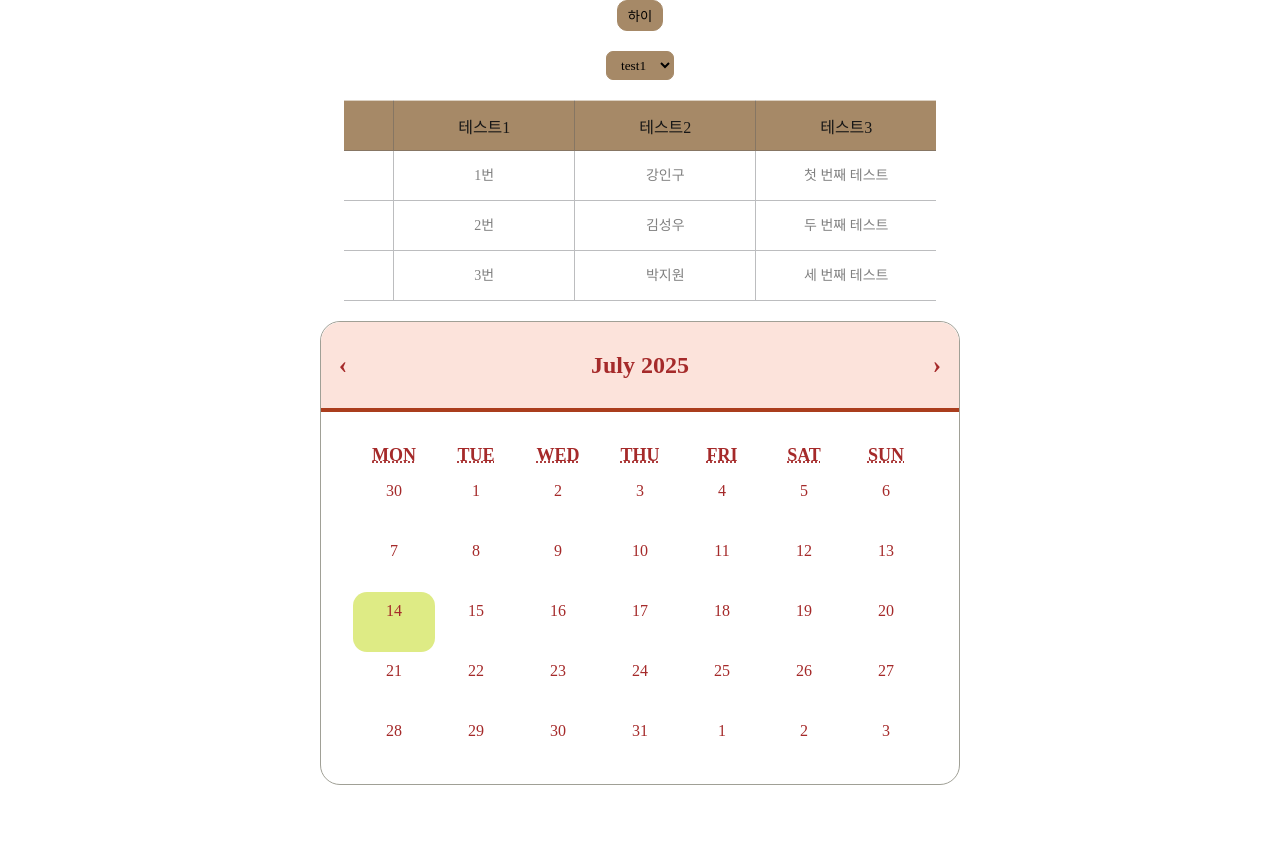
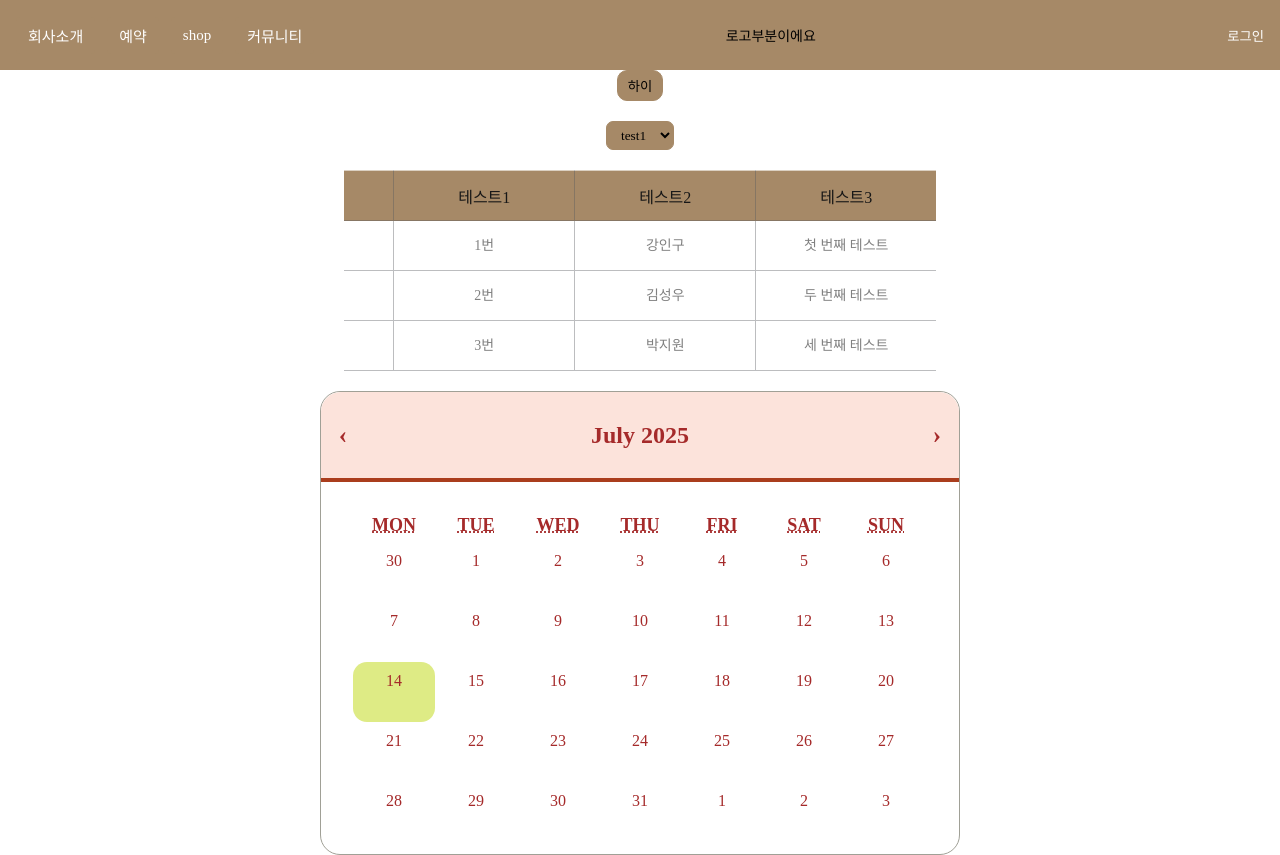
Before and after one commit to GoNyangProject/GoNyangFront, a Next.js app: page / in a window 1280 px wide. Before the commit the page ends 800 px from the top, so only its background shows below. Built offline with nearby package versions, Linux system fonts and the light colour scheme; a web font is replaced by a local one.

Commit message:
헤더 가다만잡아둠

```diff
--- /dev/null
+++ b/components/molecules/LoginButton.tsx
@@ -0,0 +1,12 @@
+import React from 'react';
+import { HeaderLoginWrapper } from '../../styles/components/atom/Header';
+
+const LoginButton = () => {
+    return (
+        <HeaderLoginWrapper>
+            <span>로그인</span>
+        </HeaderLoginWrapper>
+    );
+};
+
+export default LoginButton;
--- /dev/null
+++ b/components/molecules/NavMenu.tsx
@@ -0,0 +1,15 @@
+import React from 'react';
+import { HeaderButton, HeaderNavWrapper } from '../../styles/components/atom/Header';
+
+const NavMenu = () => {
+    return (
+        <HeaderNavWrapper>
+            <HeaderButton>회사소개</HeaderButton>
+            <HeaderButton>예약</HeaderButton>
+            <HeaderButton>shop</HeaderButton>
+            <HeaderButton>커뮤니티</HeaderButton>
+        </HeaderNavWrapper>
+    );
+};
+
+export default NavMenu;
--- /dev/null
+++ b/layouts/Header.tsx
@@ -0,0 +1,17 @@
+'use client';
+import React from 'react';
+import { HeaderLogo, HeaderWrapper } from '../styles/components/atom/Header';
+import NavMenu from '../components/molecules/NavMenu';
+import LoginButton from '../components/molecules/LoginButton';
+
+const Header = () => {
+    return (
+        <HeaderWrapper>
+            <NavMenu />
+            <HeaderLogo>로고부분이에요</HeaderLogo>
+            <LoginButton />
+        </HeaderWrapper>
+    );
+};
+
+export default Header;
--- a/src/app/layout.tsx
+++ b/src/app/layout.tsx
@@ -1,5 +1,7 @@
 import type { Metadata } from 'next';
 import '../../styles/globals.css';
+import Header from '../../layouts/Header';
+import React from 'react';
 
 export const metadata: Metadata = {
     title: 'toss뿌로젝트',
@@ -13,7 +15,10 @@ export default function RootLayout({
 }>) {
     return (
         <html lang="en">
-            <body>{children}</body>
+            <body>
+                <Header />
+                {children}
+            </body>
         </html>
     );
 }
--- /dev/null
+++ b/styles/components/atom/Header.ts
@@ -0,0 +1,46 @@
+import styled from 'styled-components';
+
+export const HeaderButton = styled.button`
+    padding: 8px 12px;
+    border: none;
+    border-radius: 4px;
+    cursor: pointer;
+    background: #a68967;
+    color: white;
+    font-size: 15px;
+    transition: all 0.2s;
+
+    &:hover {
+        opacity: 0.5;
+    }
+`;
+
+export const HeaderNavWrapper = styled.nav`
+    display: flex;
+    gap: 12px;
+`;
+
+export const HeaderLoginWrapper = styled.button`
+    display: flex;
+    align-items: center;
+    color: white;
+    background: transparent;
+    border: none;
+    cursor: pointer;
+    gap: 6px;
+`;
+
+export const HeaderWrapper = styled.header`
+    display: flex;
+    justify-content: space-between;
+    align-items: center;
+    background-color: #a68967;
+    color: black;
+    padding: 0 16px;
+    height: 70px;
+`;
+
+export const HeaderLogo = styled.div`
+    font-size: 14px;
+    text-align: center;
+`;
```
Also changed, not shown: layouts/Footer.tsx (added, +7 -0 lines).
